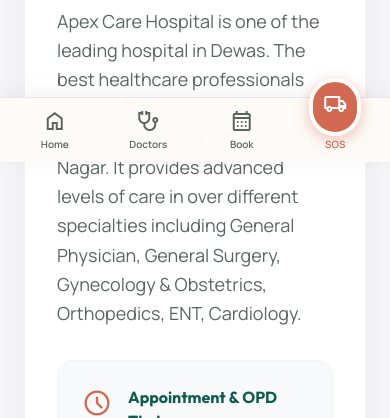
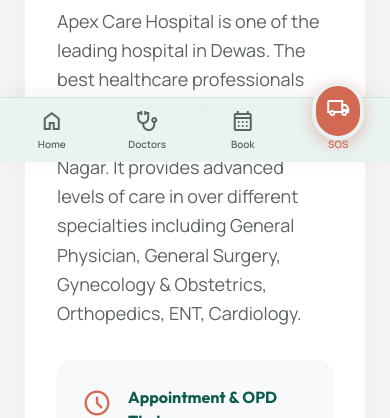
Before and after one commit to Kush11318/APEXCAREHOSPITALS, a website: page about.html in a window 390 px wide. Shown: the part 682-1100 px from the top of the page. Drawn offline with nearby package versions, Linux system fonts and the light colour scheme.

Commit message:
Update mobile taskbar styling with subtle green background and tactile tap animations

```diff
--- a/about.html
+++ b/about.html
@@ -640,22 +640,22 @@
 </script>
 
 <!-- Mobile Bottom Taskbar -->
-<nav class="md:hidden fixed bottom-0 left-0 w-full bg-[#FDFBF7]/95 backdrop-blur-xl border-t border-gray-200 z-[90] pb-safe shadow-[0_-4px_20px_rgba(0,0,0,0.05)]">
-    <div class="flex justify-around items-center h-16 px-2">
-        <a href="index.html" class="flex flex-col items-center justify-center w-full h-full text-on-surface-variant hover:text-primary transition-colors">
+<nav class="md:hidden fixed bottom-0 left-0 w-full bg-[#E8F3F1]/95 backdrop-blur-xl border-t border-[#0F5B4D]/10 z-[90] pb-safe shadow-[0_-4px_20px_rgba(0,0,0,0.05)]">
+    <div class="flex justify-around items-center h-16 px-1">
+        <a href="index.html" class="flex flex-col items-center justify-center w-16 h-14 rounded-xl text-on-surface-variant hover:text-primary active:scale-90 active:bg-[#0F5B4D]/10 transition-all duration-300">
             <span class="material-symbols-outlined text-[24px]">home</span>
             <span class="text-[10px] font-bold mt-1">Home</span>
         </a>
-        <a href="doctors.html" class="flex flex-col items-center justify-center w-full h-full text-on-surface-variant hover:text-primary transition-colors">
+        <a href="doctors.html" class="flex flex-col items-center justify-center w-16 h-14 rounded-xl text-on-surface-variant hover:text-primary active:scale-90 active:bg-[#0F5B4D]/10 transition-all duration-300">
             <span class="material-symbols-outlined text-[24px]">stethoscope</span>
             <span class="text-[10px] font-bold mt-1">Doctors</span>
         </a>
-        <a href="appointment.html" class="flex flex-col items-center justify-center w-full h-full text-on-surface-variant hover:text-primary transition-colors">
+        <a href="appointment.html" class="flex flex-col items-center justify-center w-16 h-14 rounded-xl text-on-surface-variant hover:text-primary active:scale-90 active:bg-[#0F5B4D]/10 transition-all duration-300">
             <span class="material-symbols-outlined text-[24px]">calendar_month</span>
             <span class="text-[10px] font-bold mt-1">Book</span>
         </a>
-        <a href="#" onclick="openSOSModal(event)" class="flex flex-col items-center justify-center w-full h-full text-action hover:text-[#B85540] transition-colors relative">
-            <div class="absolute -top-5 bg-action text-white p-2.5 rounded-full shadow-[0_4px_15px_rgba(210,105,82,0.4)] border-4 border-[#FDFBF7]">
+        <a href="#" onclick="openSOSModal(event)" class="flex flex-col items-center justify-center w-16 h-14 text-action hover:text-[#B85540] active:scale-90 transition-all duration-300 relative">
+            <div class="absolute -top-5 bg-action text-white p-2.5 rounded-full shadow-[0_4px_15px_rgba(210,105,82,0.4)] border-4 border-[#E8F3F1] active:shadow-inner">
                 <span class="material-symbols-outlined text-[24px]">local_shipping</span>
             </div>
             <span class="text-[10px] font-bold mt-7">SOS</span>
```
Also changed, not shown: appointment.html (+7 -7 lines), contact.html (+7 -7 lines), departments.html (+7 -7 lines), doctors.html (+7 -7 lines), gallery.html (+7 -7 lines), index.html (+7 -7 lines).
